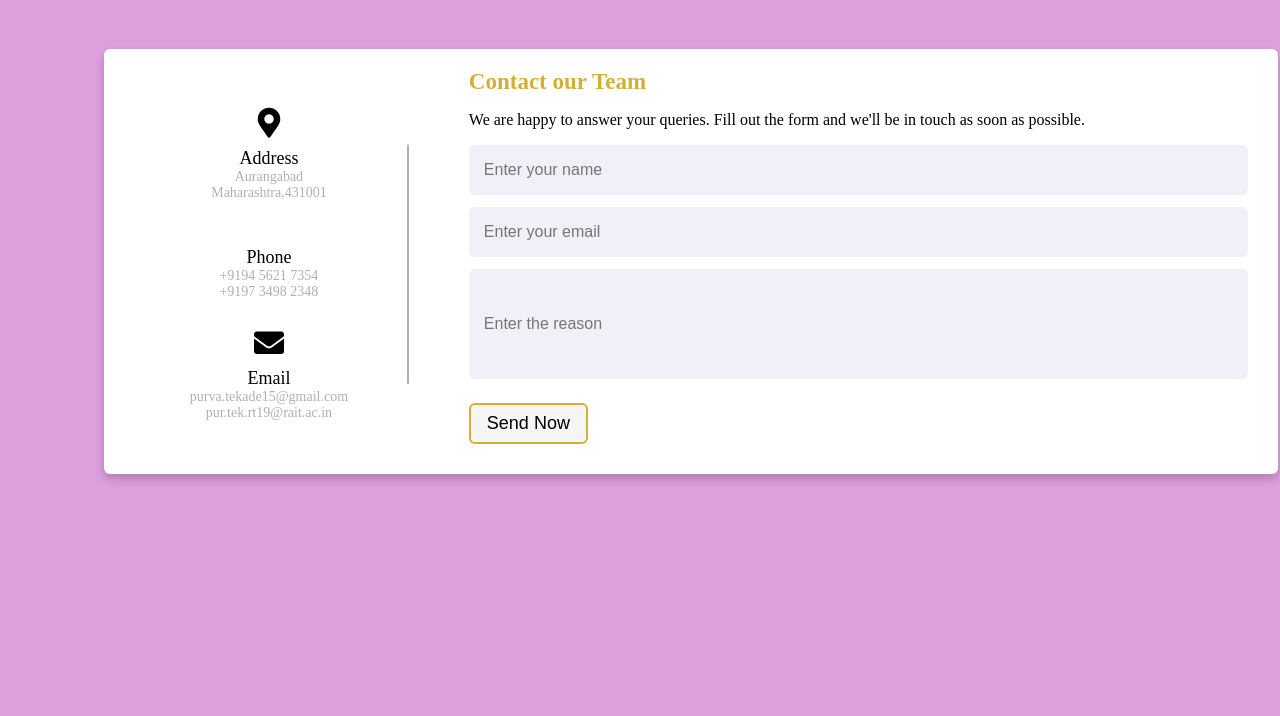
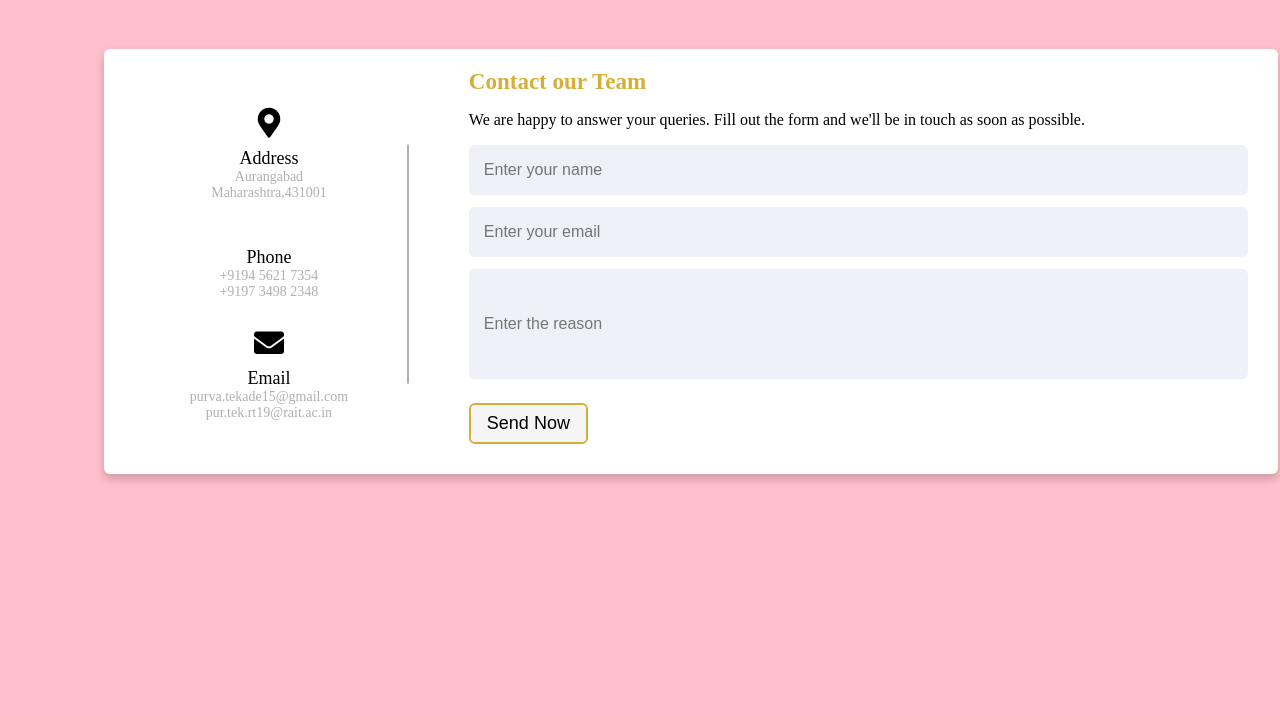
Before and after one commit to Ptekade15/Practical, a plain HTML site: page index.html in a window 1280 px wide. Shown: the part 84-800 px from the top of the page. Drawn offline with nearby package versions, Linux system fonts and the light colour scheme; some icons are missing; a web font is replaced by a local one.

Commit message:
Update index.html

```diff
--- a/index.html
+++ b/index.html
@@ -11,7 +11,7 @@
 <style>
 
 body{
-    background-color: plum;
+    background-color: pink;
 }
 
 .contact{
```
